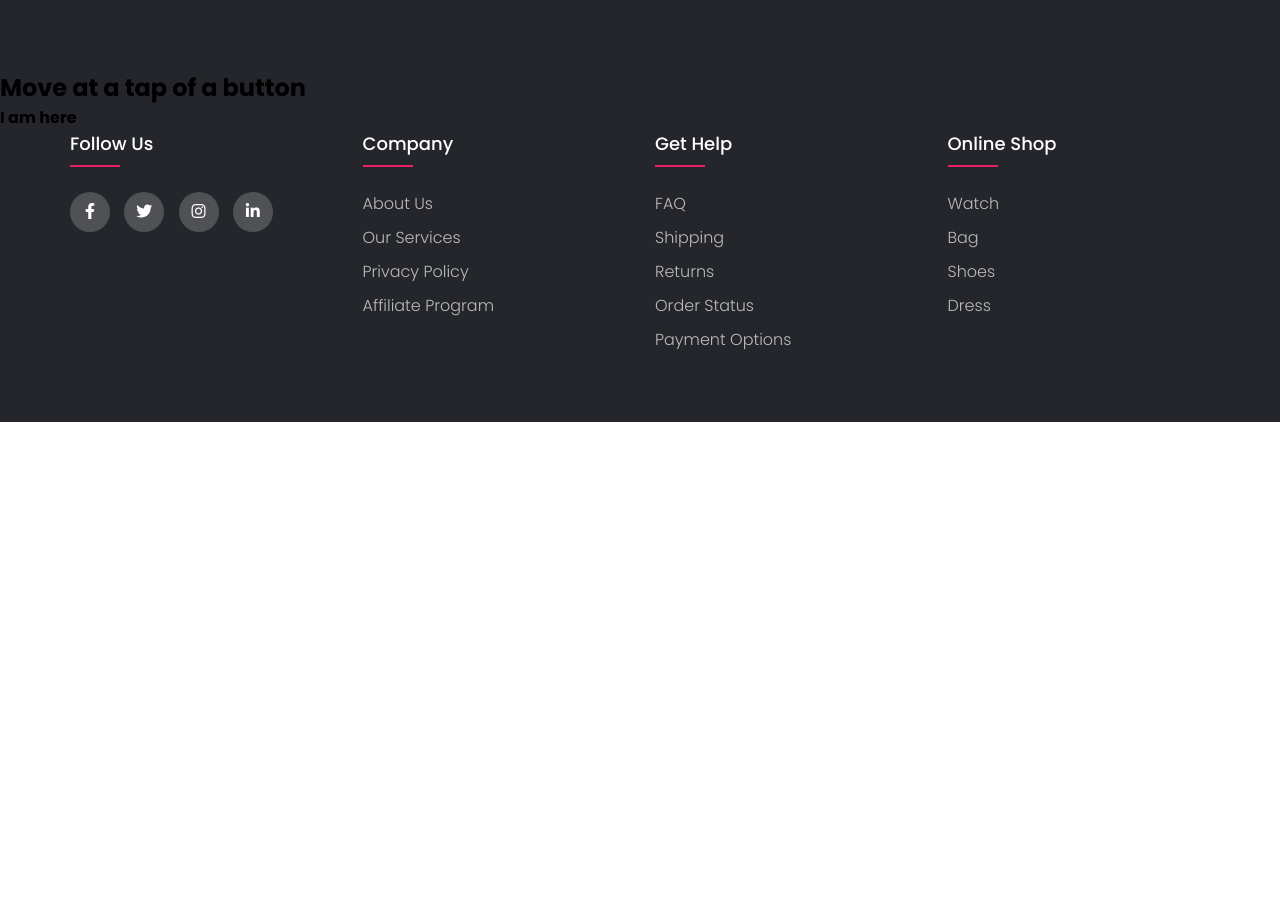
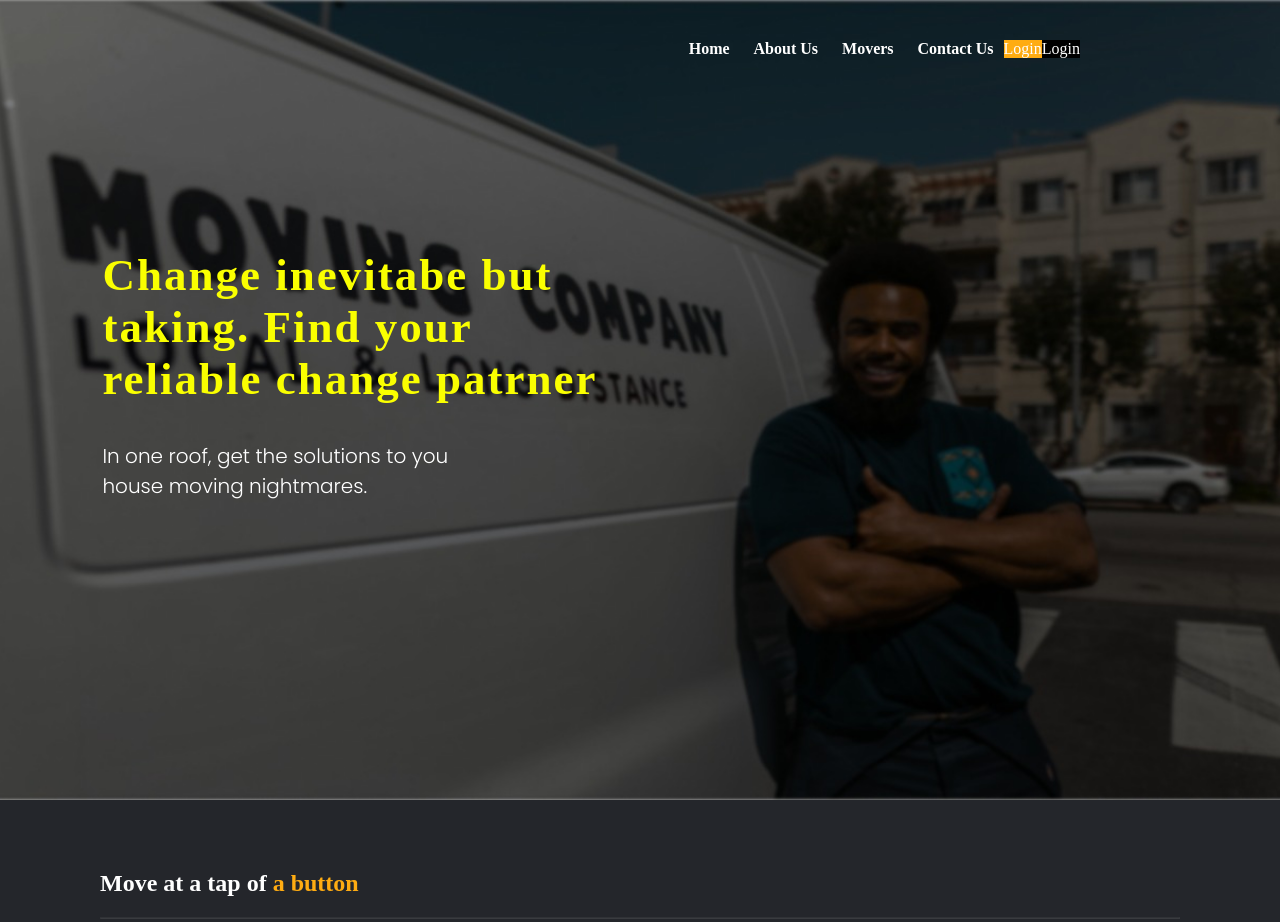
Before and after one commit to Hamisi-Esq/Footer, a plain HTML site: page index.html in a window 1280 px wide. Shown: the top 922 px of the page. Before the commit the page ends 800 px from the top, so only its background shows below. Drawn offline with Linux system fonts and the light colour scheme.

Commit message:
Lates update

```diff
--- a/css/style.css
+++ b/css/style.css
@@ -1,8 +1,135 @@
 @import url('https://fonts.googleapis.com/css2?family=Poppins:wght@300;400;500;600;700&display=swap');
 body{
-	line-height: 1.5;
-	font-family: 'Poppins', sans-serif;
 }
+/* hero */
+*{
+	padding: 0;
+	margin: 0;
+	box-sizing: border-box;
+}
+.hero{
+	height: 100vh;
+	width: 100%;
+	background-color: #000;
+	background-image: url("Images/dark.jpg");
+	background-size: cover;
+	background-position: center;
+}
+nav{
+	display: flex;
+	align-items: right;
+	padding-top: 40px;
+	float: right;
+	margin-right: 200px;
+
+}
+.logo{
+	color: white;
+	font-size: 35px;
+	letter-spacing: 1px;
+	cursor: pointer;
+}
+span{
+	color: #f9004d;
+}
+nav ul a{
+	margin: 10px;
+}
+nav ul li{
+	list-style-type: none;
+	display: inline-block;
+
+
+}
+nav ul li a{
+	color: white;
+	text-decoration: none;
+	font-weight: bold;
+	text-transform: capitalize;
+
+
+}
+nav ul li a:hover{
+	color: #faff00;
+	transition: .4s;
+}
+.btn{
+	background-color:#ffac12;
+	justify-content: space-between;
+	color: white;
+	text-decoration: none;
+	transition: transform .4s;
+	box-sizing: border-box;
+}
+.btn1{
+	background-color:black;
+	justify-content: space-between;
+	color: white;
+	text-decoration: none;
+	transition: transform .4s;
+
+}
+.btn:hover{
+	transform: scale(1.2);
+}
+.content{
+	position: absolute;
+	top: 50%;
+	left:8%;
+	transform: translateY(-50%);
+
+}
+.content h4{
+	font-size: 45px;
+	color: #faff00;
+}
+.content h3{
+	font-size: 20px;
+}
+h1{
+	color: white;
+	margin: 20px 0px 20px;
+	font-size: 75px;
+}
+h3{
+	color: white;
+	font-size: 12px;
+	margin-bottom: 50px;
+	font-family: Poppins;
+	font-weight: 100;
+}
+h4{
+	color: #fcfc;
+	letter-spacing: 2px;
+	font-size: 20px;
+}
+.newslatter form{
+	width: 380px;
+	max-width: 100%;
+	position: relative;
+}
+.newslatter form input:first-child{
+	display: inline-block;
+	width: 100%;
+	padding: 14px 130px 14px 15px;
+	border: 2px solid #f9004d;
+	outline: none;
+	border-radius: 30px;
+}
+.newslatter form input:last-child{
+	position: absolute;
+	display: inline-block;
+	outline: none;
+	border: none;
+	padding: 10px 30px;
+	border-radius: 30px;
+	background-color:#f9004d;
+	color: white;
+	box-shadow: 0px 0px 5px #000, 0px 0px 15px #858585;
+	top: 6px;
+	right: 6px;
+}
+/* End Hero */
 *{
 	margin:0;
 	padding:0;
@@ -27,6 +154,10 @@ ul{
    width: 25%;
    padding: 0 15px;
 }
+.footer-col1{
+	width: 25%;
+	padding: 0 15px;
+ }
 .footer-col h4{
 	font-size: 18px;
 	color: #ffffff;
@@ -40,7 +171,6 @@ ul{
 	position: absolute;
 	left:0;
 	bottom: -10px;
-	background-color: #e91e63;
 	height: 2px;
 	box-sizing: border-box;
 	width: 50px;
@@ -78,6 +208,20 @@ ul{
 	color: #24262b;
 	background-color: #ffffff;
 }
+.text{
+	color: #ffffff;
+	margin-bottom: 20px;
+	margin-left: 100px;
+}
+.span{
+	color: #ffac12;
+}
+.line{
+	margin-left: 100px;
+	margin-right: 100px;
+	margin-bottom: 30px;
+	opacity: 10%;
+}
 
 /*responsive*/
 @media(max-width: 767px){
--- a/index.html
+++ b/index.html
@@ -6,16 +6,41 @@
   <meta name="viewport" content="width=device-width, initial-scale=1">
   <link rel="stylesheet" href="css/style.css">
   <link rel="stylesheet" type="text/css" href="https://cdnjs.cloudflare.com/ajax/libs/font-awesome/5.15.1/css/all.min.css">
+
+  <link rel="preconnect" href="https://fonts.gstatic.com">
+  <link href="https://fonts.googleapis.com/css2?family=Josefin+Sans:ital,wght@0,100;0,200;0,300;0,400;0,500;0,600;0,700;1,100;1,200;1,300;1,400;1,500;1,600;1,700&display=swap" rel="stylesheet">
+  <link rel="stylesheet" href="https://cdnjs.cloudflare.com/ajax/libs/font-awesome/5.15.3/css/all.min.css" integrity="sha512-iBBXm8fW90+nuLcSKlbmrPcLa0OT92xO1BIsZ+ywDWZCvqsWgccV3gFoRBv0z+8dLJgyAHIhR35VZc2oM/gI1w==" crossorigin="anonymous" referrerpolicy="no-referrer" />
+
 </head>
 <body>
+		<!----hero Section start---->
+
+		<div class="hero" style="background-image: url(Images/movers1.jpeg);">
+			<nav>
+				<ul>
+					<li><a href="#">Home</a></li>
+					<li><a href="#">About Us</a></li>
+					<li><a href="#">Movers</a></li>
+					<li><a href="#">Contact Us</a></li>
+				</ul>
+				<a href="#" class="btn">Login</a>
+				<a href="#" class="btn1">Login</a>
+			</nav>
+
+			<div class="content">
+				<h4>Change inevitabe but <br>taking. Find your <br> reliable change patrner</h4><br><br>
+				<h3>In one roof, get the solutions to you <br> house moving nightmares.</h3>
+
+			</div>
+		</div>
+
 
   <footer class="footer">
-	  <h2 class="text">Move at a tap of a button</h2>
-	  <h4>I am here</h4>
+	  <h2 class="text">Move at a tap of <span class="span">a button</span></h2>
+	  <hr class="line">
   	 <div class="container">
   	 	<div class="row">
 			<div class="footer-col">
-				<h4>follow us</h4>
 				<div class="social-links">
 					<a href="#"><i class="fab fa-facebook-f"></i></a>
 					<a href="#"><i class="fab fa-twitter"></i></a>
```
Also changed, not shown: Images/dark.jpg (added), Images/movers1.jpeg (added).
